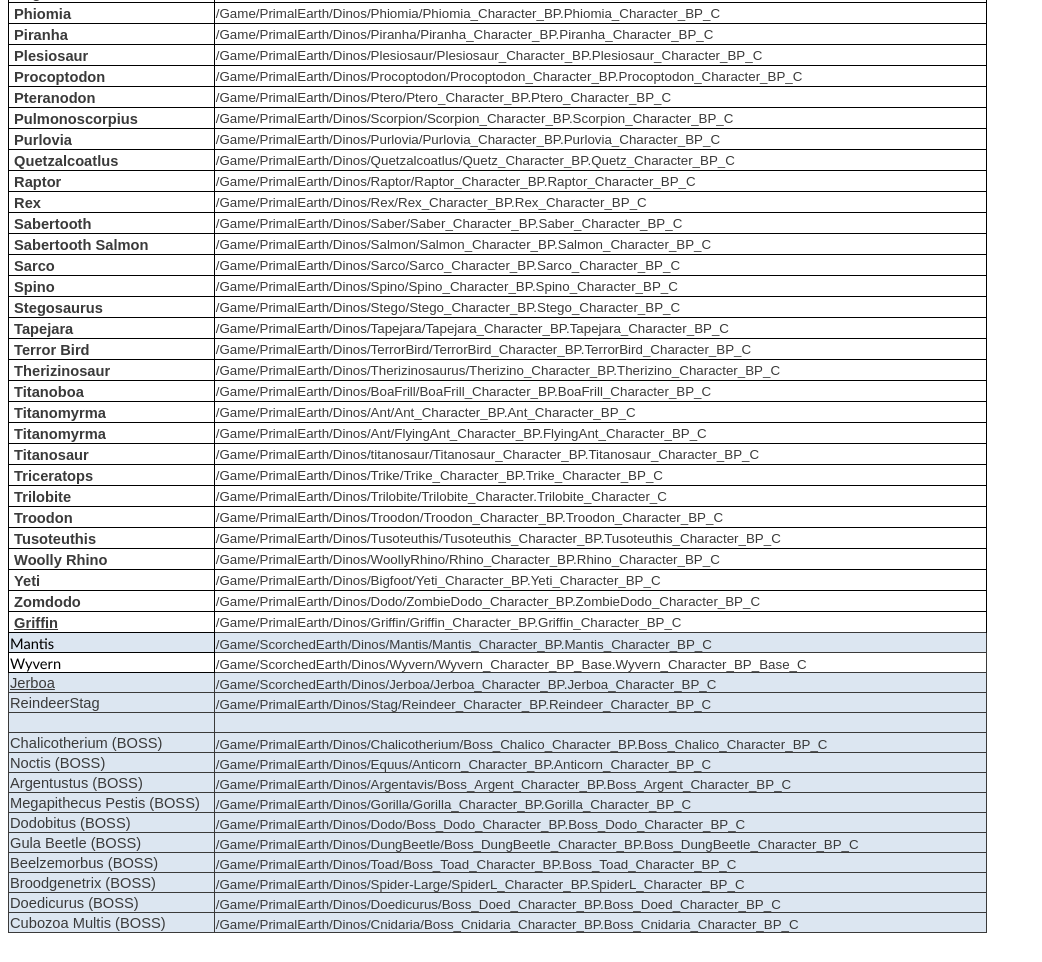
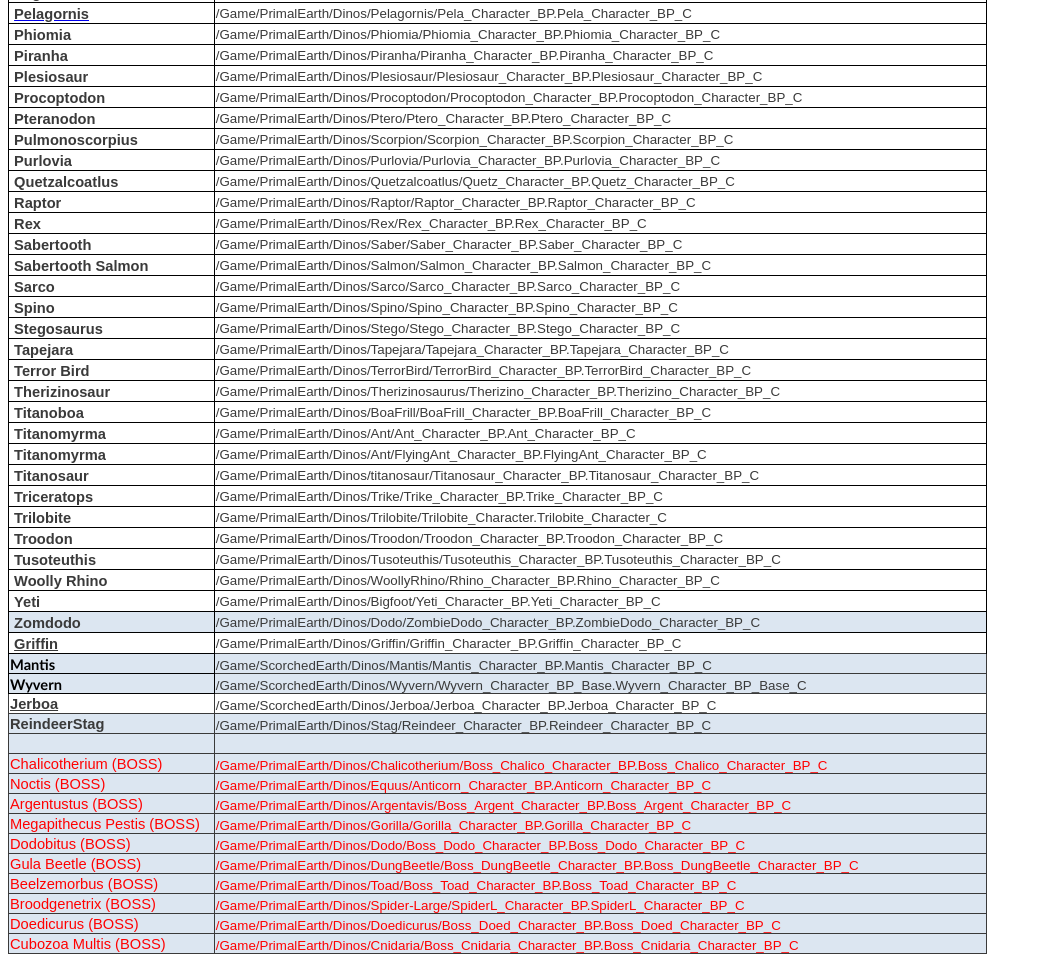
Before and after one commit to evolutionsofgame/ark-gogs, a plain HTML site: page CreaturesID.html in a window 1280 px wide. Shown: the part 1443-2405 px from the top of the page, without its empty margins (0-1042 px from the left). Before the commit the page ends 2384 px from the top, so only its background shows below. Drawn offline with Linux system fonts and the light colour scheme.

Commit message:
Add files via upload

```diff
--- a/CreaturesID.html
+++ b/CreaturesID.html
@@ -437,6 +437,12 @@
 	</tr>
 	<tr height="21" style="height:15.75pt">
 		<td height="21" width="205" style="height: 15.75pt; width: 154pt; color: #3A3A3A; font-family: Arial, sans-serif; vertical-align: middle; white-space: normal; font-size: 11.0pt; font-weight: 400; font-style: normal; text-decoration: none; text-align: general; border-left: 1.0pt solid black; border-right: 1.0pt solid black; border-top: medium none; border-bottom: 1.0pt solid black; padding-left: 1px; padding-right: 1px; padding-top: 1px">
+		&nbsp;<a title="Pelagornis" href="https://ark.fandom.com/wiki/Pelagornis"><b><span style="text-decoration: none"><font color="#3A3A3A">Pelagornis</font></span></b></a></td>
+		<td width="773" style="width: 580pt; color: #3A3A3A; font-size: 10.0pt; font-family: Arial, sans-serif; vertical-align: middle; white-space: normal; font-weight: 400; font-style: normal; text-decoration: none; text-align: general; border-left: medium none; border-right: 1.0pt solid black; border-top: medium none; border-bottom: 1.0pt solid black; padding-left: 1px; padding-right: 1px; padding-top: 1px">
+		/Game/PrimalEarth/Dinos/Pelagornis/Pela_Character_BP.Pela_Character_BP_C</td>
+	</tr>
+	<tr height="21" style="height:15.75pt">
+		<td height="21" width="205" style="height: 15.75pt; width: 154pt; color: #3A3A3A; font-family: Arial, sans-serif; vertical-align: middle; white-space: normal; font-size: 11.0pt; font-weight: 400; font-style: normal; text-decoration: none; text-align: general; border-left: 1.0pt solid black; border-right: 1.0pt solid black; border-top: medium none; border-bottom: 1.0pt solid black; padding-left: 1px; padding-right: 1px; padding-top: 1px">
 		<b>&nbsp;Phiomia</b></td>
 		<td width="773" style="width: 580pt; color: #3A3A3A; font-size: 10.0pt; font-family: Arial, sans-serif; vertical-align: middle; white-space: normal; font-weight: 400; font-style: normal; text-decoration: none; text-align: general; border-left: medium none; border-right: 1.0pt solid black; border-top: medium none; border-bottom: 1.0pt solid black; padding-left: 1px; padding-right: 1px; padding-top: 1px">
 		/Game/PrimalEarth/Dinos/Phiomia/Phiomia_Character_BP.Phiomia_Character_BP_C</td>
@@ -604,9 +610,9 @@
 		/Game/PrimalEarth/Dinos/Bigfoot/Yeti_Character_BP.Yeti_Character_BP_C</td>
 	</tr>
 	<tr height="21" style="height:15.75pt">
-		<td height="21" width="205" style="height: 15.75pt; width: 154pt; color: #3A3A3A; font-family: Arial, sans-serif; vertical-align: middle; white-space: normal; font-size: 11.0pt; font-weight: 400; font-style: normal; text-decoration: none; text-align: general; border-left: 1.0pt solid black; border-right: 1.0pt solid black; border-top: medium none; border-bottom: 1.0pt solid black; padding-left: 1px; padding-right: 1px; padding-top: 1px">
+		<td height="21" width="205" style="height: 15.75pt; width: 154pt; color: #3A3A3A; font-family: Arial, sans-serif; vertical-align: middle; white-space: normal; font-size: 11.0pt; font-weight: 400; font-style: normal; text-decoration: none; text-align: general; border-left: 1.0pt solid black; border-right: 1.0pt solid black; border-top: medium none; border-bottom: 1.0pt solid black; padding-left: 1px; padding-right: 1px; padding-top: 1px" bgcolor="#DCE6F1">
 		<b>&nbsp;Zomdodo</b></td>
-		<td width="773" style="width: 580pt; color: #3A3A3A; font-size: 10.0pt; font-family: Arial, sans-serif; vertical-align: middle; white-space: normal; font-weight: 400; font-style: normal; text-decoration: none; text-align: general; border-left: medium none; border-right: 1.0pt solid black; border-top: medium none; border-bottom: 1.0pt solid black; padding-left: 1px; padding-right: 1px; padding-top: 1px">
+		<td width="773" style="width: 580pt; color: #3A3A3A; font-size: 10.0pt; font-family: Arial, sans-serif; vertical-align: middle; white-space: normal; font-weight: 400; font-style: normal; text-decoration: none; text-align: general; border-left: medium none; border-right: 1.0pt solid black; border-top: medium none; border-bottom: 1.0pt solid black; padding-left: 1px; padding-right: 1px; padding-top: 1px" bgcolor="#DCE6F1">
 		/Game/PrimalEarth/Dinos/Dodo/ZombieDodo_Character_BP.ZombieDodo_Character_BP_C</td>
 	</tr>
 	<tr height="21" style="height:15.75pt">
@@ -617,7 +623,7 @@
 	</tr>
 	<tr height="20" style="height:15.0pt">
 		<td height="20" style="height: 15.0pt; color: black; font-size: 11.0pt; font-weight: 400; font-style: normal; text-decoration: none; font-family: Calibri, sans-serif; text-align: general; vertical-align: bottom; white-space: nowrap; border: 1px solid; padding-left: 1px; padding-right: 1px; padding-top: 1px; background: #DCE6F1">
-		Mantis</td>
+		<b>Mantis</b></td>
 		<td style="color: #3A3A3A; font-size: 10.0pt; font-family: Arial, sans-serif; font-weight: 400; font-style: normal; text-decoration: none; text-align: general; vertical-align: bottom; white-space: nowrap; border: 1px solid; padding-left: 1px; padding-right: 1px; padding-top: 1px; background: #DCE6F1">
 		<span style="font-variant-ligatures: normal;font-variant-caps: normal;
   orphans: 2;text-align:start;widows: 2;-webkit-text-stroke-width: 0px;
@@ -625,21 +631,22 @@
 		/Game/ScorchedEarth/Dinos/Mantis/Mantis_Character_BP.Mantis_Character_BP_C</span></td>
 	</tr>
 	<tr height="20" style="height:15.0pt">
-		<td height="20" style="height: 15.0pt; color: black; font-size: 11.0pt; font-weight: 400; font-style: normal; text-decoration: none; font-family: Calibri, sans-serif; text-align: general; vertical-align: bottom; white-space: nowrap; border: 1px solid; padding-left: 1px; padding-right: 1px; padding-top: 1px">
-		Wyvern</td>
-		<td style="color: #3A3A3A; font-size: 10.0pt; font-family: Arial, sans-serif; font-weight: 400; font-style: normal; text-decoration: none; text-align: general; vertical-align: bottom; white-space: nowrap; border: 1px solid; padding-left: 1px; padding-right: 1px; padding-top: 1px">
+		<td height="20" style="height: 15.0pt; color: black; font-size: 11.0pt; font-weight: 400; font-style: normal; text-decoration: none; font-family: Calibri, sans-serif; text-align: general; vertical-align: bottom; white-space: nowrap; border: 1px solid; padding-left: 1px; padding-right: 1px; padding-top: 1px" bgcolor="#DCE6F1">
+		<b>Wyvern</b></td>
+		<td style="color: #3A3A3A; font-size: 10.0pt; font-family: Arial, sans-serif; font-weight: 400; font-style: normal; text-decoration: none; text-align: general; vertical-align: bottom; white-space: nowrap; border: 1px solid; padding-left: 1px; padding-right: 1px; padding-top: 1px" bgcolor="#DCE6F1">
 		<span style="font-variant-ligatures: normal;font-variant-caps: normal;
   orphans: 2;text-align:start;widows: 2;-webkit-text-stroke-width: 0px;
   text-decoration-thickness: initial;text-decoration-style: initial;text-decoration-color: initial">
 		/Game/ScorchedEarth/Dinos/Wyvern/Wyvern_Character_BP_Base.Wyvern_Character_BP_Base_C</span></td>
 	</tr>
 	<tr height="20" style="height:15.0pt">
-		<td height="20" width="205" style="height: 15.0pt; width: 154pt; color: #3A3A3A; font-family: Arial, sans-serif; vertical-align: middle; white-space: normal; font-size: 11.0pt; font-weight: 400; font-style: normal; text-decoration: none; text-align: general; border: 1px solid; padding-left: 1px; padding-right: 1px; padding-top: 1px; background: #DCE6F1">
+		<td height="20" width="205" style="background-position: 0% 0%; height: 15.0pt; width: 154pt; color: #3A3A3A; font-family: Arial, sans-serif; vertical-align: middle; white-space: normal; font-size: 11.0pt; font-weight: 400; font-style: normal; text-decoration: none; text-align: general; border: 1px solid; padding-left: 1px; padding-right: 1px; padding-top: 1px; background-image:none; background-repeat:repeat; background-attachment:scroll">
 		<span style="font-variant-ligatures: normal;font-variant-caps: normal;orphans: 2;
   text-align:start;widows: 2;-webkit-text-stroke-width: 0px;text-decoration-thickness: initial;
   text-decoration-style: initial;text-decoration-color: initial">
-		<font class="font5"><span style="text-decoration: none">Jerboa</span></font></span></td>
-		<td style="color: #3A3A3A; font-size: 10.0pt; font-family: Arial, sans-serif; font-weight: 400; font-style: normal; text-decoration: none; text-align: general; vertical-align: bottom; white-space: nowrap; border: 1px solid; padding-left: 1px; padding-right: 1px; padding-top: 1px; background: #DCE6F1">
+		<font class="font5">
+		<span style="text-decoration: none; font-weight:700">Jerboa</span></font></span></td>
+		<td style="background-position: 0% 0%; color: #3A3A3A; font-size: 10.0pt; font-family: Arial, sans-serif; font-weight: 400; font-style: normal; text-decoration: none; text-align: general; vertical-align: bottom; white-space: nowrap; border: 1px solid; padding-left: 1px; padding-right: 1px; padding-top: 1px; background-image:none; background-repeat:repeat; background-attachment:scroll">
 		<span style="font-variant-ligatures: normal;font-variant-caps: normal;
   orphans: 2;text-align:start;widows: 2;-webkit-text-stroke-width: 0px;
   text-decoration-thickness: initial;text-decoration-style: initial;text-decoration-color: initial">
@@ -647,7 +654,7 @@
 	</tr>
 	<tr height="20" style="height:15.0pt">
 		<td height="20" width="205" style="height: 15.0pt; width: 154pt; color: #3A3A3A; font-family: Arial, sans-serif; vertical-align: middle; white-space: normal; font-size: 11.0pt; font-weight: 400; font-style: normal; text-decoration: none; text-align: general; border: 1px solid; padding-left: 1px; padding-right: 1px; padding-top: 1px; background: #DCE6F1">
-		ReindeerStag</td>
+		<b>ReindeerStag</b></td>
 		<td style="color: #3A3A3A; font-size: 10.0pt; font-family: Arial, sans-serif; font-weight: 400; font-style: normal; text-decoration: none; text-align: general; vertical-align: bottom; white-space: nowrap; border: 1px solid; padding-left: 1px; padding-right: 1px; padding-top: 1px; background: #DCE6F1">
 		/Game/PrimalEarth/Dinos/Stag/Reindeer_Character_BP.Reindeer_Character_BP_C</td>
 	</tr>
@@ -659,63 +666,63 @@
 	</tr>
 	<tr height="20" style="height:15.0pt">
 		<td height="20" width="205" style="height: 15.0pt; width: 154pt; color: #3A3A3A; font-family: Arial, sans-serif; vertical-align: middle; white-space: normal; font-size: 11.0pt; font-weight: 400; font-style: normal; text-decoration: none; text-align: general; border: 1px solid; padding-left: 1px; padding-right: 1px; padding-top: 1px; background: #DCE6F1">
-		Chalicotherium (BOSS)</td>
+		<font color="#FF0000">Chalicotherium (BOSS)</font></td>
 		<td style="color: #3A3A3A; font-size: 10.0pt; font-family: Arial, sans-serif; font-weight: 400; font-style: normal; text-decoration: none; text-align: general; vertical-align: bottom; white-space: nowrap; border: 1px solid; padding-left: 1px; padding-right: 1px; padding-top: 1px; background: #DCE6F1">
-		/Game/PrimalEarth/Dinos/Chalicotherium/Boss_Chalico_Character_BP.Boss_Chalico_Character_BP_C</td>
+		<font color="#FF0000">/Game/PrimalEarth/Dinos/Chalicotherium/Boss_Chalico_Character_BP.Boss_Chalico_Character_BP_C</font></td>
 	</tr>
 	<tr height="20" style="height:15.0pt">
 		<td height="20" width="205" style="height: 15.0pt; width: 154pt; color: #3A3A3A; font-family: Arial, sans-serif; vertical-align: middle; white-space: normal; font-size: 11.0pt; font-weight: 400; font-style: normal; text-decoration: none; text-align: general; border: 1px solid; padding-left: 1px; padding-right: 1px; padding-top: 1px; background: #DCE6F1">
-		Noctis (BOSS)</td>
+		<font color="#FF0000">Noctis (BOSS)</font></td>
 		<td style="color: #3A3A3A; font-size: 10.0pt; font-family: Arial, sans-serif; font-weight: 400; font-style: normal; text-decoration: none; text-align: general; vertical-align: bottom; white-space: nowrap; border: 1px solid; padding-left: 1px; padding-right: 1px; padding-top: 1px; background: #DCE6F1">
-		/Game/PrimalEarth/Dinos/Equus/Anticorn_Character_BP.Anticorn_Character_BP_C</td>
+		<font color="#FF0000">/Game/PrimalEarth/Dinos/Equus/Anticorn_Character_BP.Anticorn_Character_BP_C</font></td>
 	</tr>
 	<tr height="20" style="height:15.0pt">
 		<td height="20" width="205" style="height: 15.0pt; width: 154pt; color: #3A3A3A; font-family: Arial, sans-serif; vertical-align: middle; white-space: normal; font-size: 11.0pt; font-weight: 400; font-style: normal; text-decoration: none; text-align: general; border: 1px solid; padding-left: 1px; padding-right: 1px; padding-top: 1px; background: #DCE6F1">
-		Argentustus (BOSS)</td>
+		<font color="#FF0000">Argentustus (BOSS)</font></td>
 		<td style="color: #3A3A3A; font-size: 10.0pt; font-family: Arial, sans-serif; font-weight: 400; font-style: normal; text-decoration: none; text-align: general; vertical-align: bottom; white-space: nowrap; border: 1px solid; padding-left: 1px; padding-right: 1px; padding-top: 1px; background: #DCE6F1">
-		/Game/PrimalEarth/Dinos/Argentavis/Boss_Argent_Character_BP.Boss_Argent_Character_BP_C</td>
+		<font color="#FF0000">/Game/PrimalEarth/Dinos/Argentavis/Boss_Argent_Character_BP.Boss_Argent_Character_BP_C</font></td>
 	</tr>
 	<tr height="20" style="height:15.0pt">
 		<td height="20" width="205" style="height: 15.0pt; width: 154pt; color: #3A3A3A; font-family: Arial, sans-serif; vertical-align: middle; white-space: normal; font-size: 11.0pt; font-weight: 400; font-style: normal; text-decoration: none; text-align: general; border: 1px solid; padding-left: 1px; padding-right: 1px; padding-top: 1px; background: #DCE6F1">
-		Megapithecus Pestis (BOSS)</td>
+		<font color="#FF0000">Megapithecus Pestis (BOSS)</font></td>
 		<td style="color: #3A3A3A; font-size: 10.0pt; font-family: Arial, sans-serif; font-weight: 400; font-style: normal; text-decoration: none; text-align: general; vertical-align: bottom; white-space: nowrap; border: 1px solid; padding-left: 1px; padding-right: 1px; padding-top: 1px; background: #DCE6F1">
-		/Game/PrimalEarth/Dinos/Gorilla/Gorilla_Character_BP.Gorilla_Character_BP_C</td>
+		<font color="#FF0000">/Game/PrimalEarth/Dinos/Gorilla/Gorilla_Character_BP.Gorilla_Character_BP_C</font></td>
 	</tr>
 	<tr height="20" style="height:15.0pt">
 		<td height="20" width="205" style="height: 15.0pt; width: 154pt; color: #3A3A3A; font-family: Arial, sans-serif; vertical-align: middle; white-space: normal; font-size: 11.0pt; font-weight: 400; font-style: normal; text-decoration: none; text-align: general; border: 1px solid; padding-left: 1px; padding-right: 1px; padding-top: 1px; background: #DCE6F1">
-		Dodobitus (BOSS)</td>
+		<font color="#FF0000">Dodobitus (BOSS)</font></td>
 		<td style="color: #3A3A3A; font-size: 10.0pt; font-family: Arial, sans-serif; font-weight: 400; font-style: normal; text-decoration: none; text-align: general; vertical-align: bottom; white-space: nowrap; border: 1px solid; padding-left: 1px; padding-right: 1px; padding-top: 1px; background: #DCE6F1">
-		/Game/PrimalEarth/Dinos/Dodo/Boss_Dodo_Character_BP.Boss_Dodo_Character_BP_C</td>
+		<font color="#FF0000">/Game/PrimalEarth/Dinos/Dodo/Boss_Dodo_Character_BP.Boss_Dodo_Character_BP_C</font></td>
 	</tr>
 	<tr height="20" style="height:15.0pt">
 		<td height="20" width="205" style="height: 15.0pt; width: 154pt; color: #3A3A3A; font-family: Arial, sans-serif; vertical-align: middle; white-space: normal; font-size: 11.0pt; font-weight: 400; font-style: normal; text-decoration: none; text-align: general; border: 1px solid; padding-left: 1px; padding-right: 1px; padding-top: 1px; background: #DCE6F1">
-		Gula Beetle (BOSS)</td>
+		<font color="#FF0000">Gula Beetle (BOSS)</font></td>
 		<td style="color: #3A3A3A; font-size: 10.0pt; font-family: Arial, sans-serif; font-weight: 400; font-style: normal; text-decoration: none; text-align: general; vertical-align: bottom; white-space: nowrap; border: 1px solid; padding-left: 1px; padding-right: 1px; padding-top: 1px; background: #DCE6F1">
-		/Game/PrimalEarth/Dinos/DungBeetle/Boss_DungBeetle_Character_BP.Boss_DungBeetle_Character_BP_C</td>
+		<font color="#FF0000">/Game/PrimalEarth/Dinos/DungBeetle/Boss_DungBeetle_Character_BP.Boss_DungBeetle_Character_BP_C</font></td>
 	</tr>
 	<tr height="20" style="height:15.0pt">
 		<td height="20" width="205" style="height: 15.0pt; width: 154pt; color: #3A3A3A; font-family: Arial, sans-serif; vertical-align: middle; white-space: normal; font-size: 11.0pt; font-weight: 400; font-style: normal; text-decoration: none; text-align: general; border: 1px solid; padding-left: 1px; padding-right: 1px; padding-top: 1px; background: #DCE6F1">
-		Beelzemorbus (BOSS)</td>
+		<font color="#FF0000">Beelzemorbus (BOSS)</font></td>
 		<td style="color: #3A3A3A; font-size: 10.0pt; font-family: Arial, sans-serif; font-weight: 400; font-style: normal; text-decoration: none; text-align: general; vertical-align: bottom; white-space: nowrap; border: 1px solid; padding-left: 1px; padding-right: 1px; padding-top: 1px; background: #DCE6F1">
-		/Game/PrimalEarth/Dinos/Toad/Boss_Toad_Character_BP.Boss_Toad_Character_BP_C</td>
+		<font color="#FF0000">/Game/PrimalEarth/Dinos/Toad/Boss_Toad_Character_BP.Boss_Toad_Character_BP_C</font></td>
 	</tr>
 	<tr height="20" style="height:15.0pt">
 		<td height="20" width="205" style="height: 15.0pt; width: 154pt; color: #3A3A3A; font-family: Arial, sans-serif; vertical-align: middle; white-space: normal; font-size: 11.0pt; font-weight: 400; font-style: normal; text-decoration: none; text-align: general; border: 1px solid; padding-left: 1px; padding-right: 1px; padding-top: 1px; background: #DCE6F1">
-		Broodgenetrix (BOSS)</td>
+		<font color="#FF0000">Broodgenetrix (BOSS)</font></td>
 		<td style="color: #3A3A3A; font-size: 10.0pt; font-family: Arial, sans-serif; font-weight: 400; font-style: normal; text-decoration: none; text-align: general; vertical-align: bottom; white-space: nowrap; border: 1px solid; padding-left: 1px; padding-right: 1px; padding-top: 1px; background: #DCE6F1">
-		/Game/PrimalEarth/Dinos/Spider-Large/SpiderL_Character_BP.SpiderL_Character_BP_C</td>
+		<font color="#FF0000">/Game/PrimalEarth/Dinos/Spider-Large/SpiderL_Character_BP.SpiderL_Character_BP_C</font></td>
 	</tr>
 	<tr height="20" style="height:15.0pt">
 		<td height="20" width="205" style="height: 15.0pt; width: 154pt; color: #3A3A3A; font-family: Arial, sans-serif; vertical-align: middle; white-space: normal; font-size: 11.0pt; font-weight: 400; font-style: normal; text-decoration: none; text-align: general; border: 1px solid; padding-left: 1px; padding-right: 1px; padding-top: 1px; background: #DCE6F1">
-		Doedicurus (BOSS)</td>
+		<font color="#FF0000">Doedicurus (BOSS)</font></td>
 		<td style="color: #3A3A3A; font-size: 10.0pt; font-family: Arial, sans-serif; font-weight: 400; font-style: normal; text-decoration: none; text-align: general; vertical-align: bottom; white-space: nowrap; border: 1px solid; padding-left: 1px; padding-right: 1px; padding-top: 1px; background: #DCE6F1">
-		/Game/PrimalEarth/Dinos/Doedicurus/Boss_Doed_Character_BP.Boss_Doed_Character_BP_C</td>
+		<font color="#FF0000">/Game/PrimalEarth/Dinos/Doedicurus/Boss_Doed_Character_BP.Boss_Doed_Character_BP_C</font></td>
 	</tr>
 	<tr height="20" style="height:15.0pt">
 		<td height="20" width="205" style="height: 15.0pt; width: 154pt; color: #3A3A3A; font-family: Arial, sans-serif; vertical-align: middle; white-space: normal; font-size: 11.0pt; font-weight: 400; font-style: normal; text-decoration: none; text-align: general; border: 1px solid; padding-left: 1px; padding-right: 1px; padding-top: 1px; background: #DCE6F1">
-		Cubozoa Multis (BOSS)</td>
+		<font color="#FF0000">Cubozoa Multis (BOSS)</font></td>
 		<td style="color: #3A3A3A; font-size: 10.0pt; font-family: Arial, sans-serif; font-weight: 400; font-style: normal; text-decoration: none; text-align: general; vertical-align: bottom; white-space: nowrap; border: 1px solid; padding-left: 1px; padding-right: 1px; padding-top: 1px; background: #DCE6F1">
-		/Game/PrimalEarth/Dinos/Cnidaria/Boss_Cnidaria_Character_BP.Boss_Cnidaria_Character_BP_C</td>
+		<font color="#FF0000">/Game/PrimalEarth/Dinos/Cnidaria/Boss_Cnidaria_Character_BP.Boss_Cnidaria_Character_BP_C</font></td>
 	</tr>
 </table>
 
```
